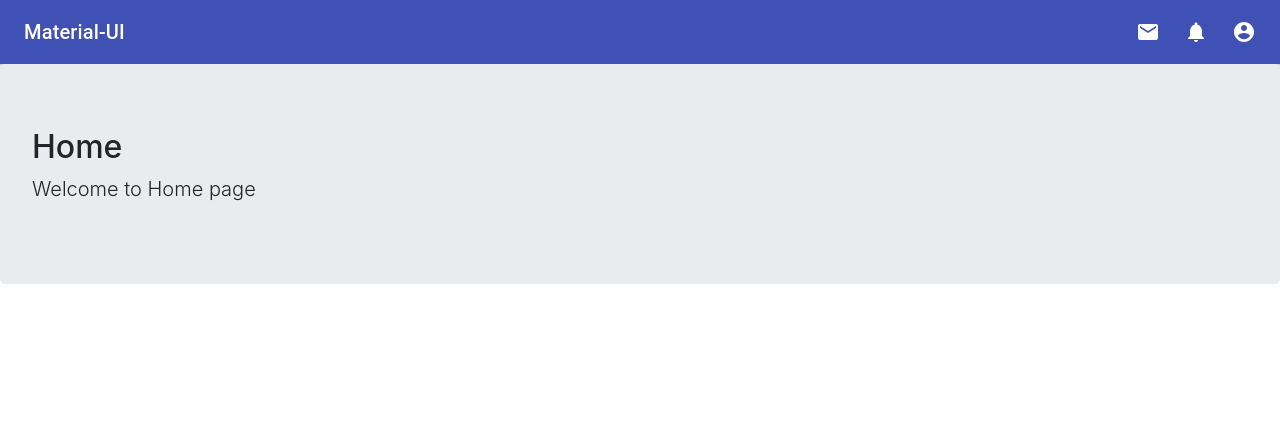
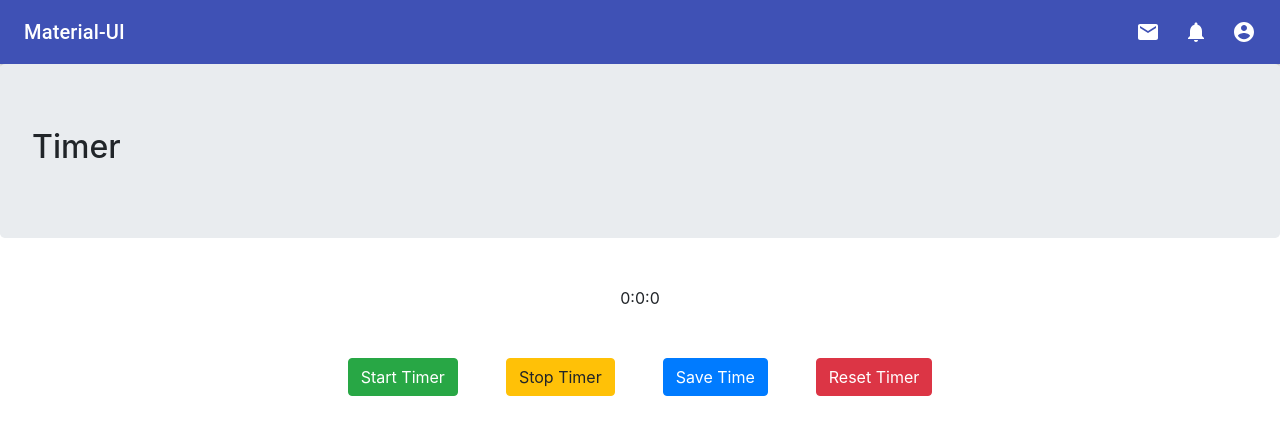
Before and after one commit to rishank-shah/start-hack, a React (Create React App) app in the folder my-app/: page /set-timer in a window 1280 px wide. Shown: the top 434 px of the page. Built offline with nearby package versions, Linux system fonts and the light colour scheme.

Commit message:
added timer

```diff
--- a/my-app/src/components/Timer/SetTimer.js
+++ b/my-app/src/components/Timer/SetTimer.js
@@ -1,12 +1,101 @@
 import React from 'react';
 
-const Home = () =>(
-    <div>
-        <div className="jumbotron">
-            <h2>Home</h2>
-            <p className="lead">Welcome to Home page</p>
-        </div>
-    </div>
-);
+class Timer extends React.Component{
 
-export default Home;
+    constructor(props) {
+        super(props)
+        this.state = {
+            hours:0,
+            minutes:0,
+            seconds:0,
+            timerStarted:false,
+            timerStopped:true,
+            lap:[]
+        }
+    }
+
+
+
+    startTimer = (e) =>{
+        e.preventDefault();
+        if(this.state.timerStopped){
+            this.timerInterval = setInterval(()=>{
+                this.setState({
+                    timerStarted:true,
+                    timerStopped:false
+                });
+                if(this.state.timerStarted){
+                    if(this.state.seconds >=60 ){
+                        this.setState((prevState)=>({
+                            minutes: prevState.minutes + 1,
+                            seconds:0
+                        }))
+                    }
+                    if(this.state.minutes >= 60){
+                        this.setState((prevState)=>({
+                            hours: prevState.hours + 1,
+                            minutes:0,
+                            seconds:0
+                        }))
+                    }
+                    this.setState((prevState)=>({
+                        seconds: prevState.seconds + 1
+                    }))
+                }
+            },1000)
+        }
+    }
+
+    stopTimer = (e) =>{
+        e.preventDefault();
+        this.setState({
+            timerStarted:false,
+            timerStopped:true
+        })
+        clearInterval(this.timerInterval);
+    }
+
+    resetTimer = (e) =>{
+        this.setState({
+            hours:0,
+            minutes:0,
+            seconds:0,
+            timerStarted:false,
+            timerStopped:true,
+        })
+        clearInterval(this.timerInterval)
+    }
+
+    saveTime = (e)=>{
+        e.preventDefault()
+        this.setState((prevState)=>({
+            lap: [...prevState.lap,this.state.hours + ":" + this.state.minutes + ":" + this.state.seconds]
+        }))
+    }
+
+    render(){
+        return (
+            <div>
+                <div className="jumbotron">
+                    <h2>Timer</h2>
+                </div>
+                <div className="mt-5 mb-5 text-center timer text-bold">
+                    {this.state.hours + ":" + this.state.minutes + ":" + this.state.seconds}
+                </div>
+                <div className="text-center container">
+                    <button onClick={this.startTimer.bind(this)} className="btn btn-success">Start Timer</button>
+                    <button onClick={this.stopTimer.bind(this)} className="btn btn-warning ml-5">Stop Timer</button>
+                    <button onClick={this.saveTime.bind(this)} className="btn btn-primary ml-5">Save Time</button>
+                    <button onClick={this.resetTimer.bind(this)} className="btn btn-danger ml-5">Reset Timer</button>
+                </div>
+                <div className="container text-center mt-5">
+                    {this.state.lap.map((time,index)=>{
+                        return <div key={index}>Captured Time - {index + 1}  : {time}</div>
+                    })}
+                </div>
+            </div>
+        )
+    }
+};
+
+export default Timer;
--- a/my-app/src/index.css
+++ /dev/null
@@ -1,13 +0,0 @@
-body {
-  margin: 0;
-  font-family: -apple-system, BlinkMacSystemFont, 'Segoe UI', 'Roboto', 'Oxygen',
-    'Ubuntu', 'Cantarell', 'Fira Sans', 'Droid Sans', 'Helvetica Neue',
-    sans-serif;
-  -webkit-font-smoothing: antialiased;
-  -moz-osx-font-smoothing: grayscale;
-}
-
-code {
-  font-family: source-code-pro, Menlo, Monaco, Consolas, 'Courier New',
-    monospace;
-}
--- a/my-app/src/index.js
+++ b/my-app/src/index.js
@@ -1,6 +1,5 @@
 import React from 'react';
 import ReactDOM from 'react-dom';
-import './index.css';
 import {BrowserRouter} from 'react-router-dom';
 import App from './App';
 
```
Also changed, not shown: my-app/src/App.css (deleted, +0 -38 lines).
